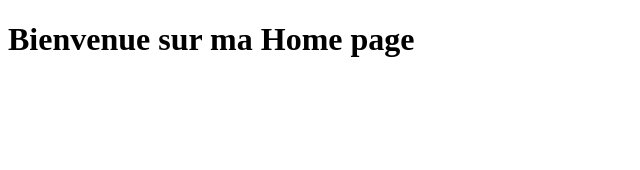
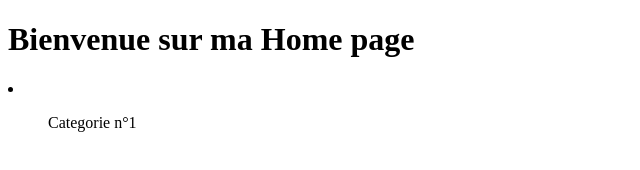
Before and after one commit to ran1mns/ran1mns2025, a plain HTML site: page Edwin/index.html in a window 1280 px wide. Shown: the whole page, without its empty margins (0-640 px from the left). Drawn offline with Linux system fonts and the light colour scheme.

Commit message:
dded categorie

```diff
--- a/Edwin/index.html
+++ b/Edwin/index.html
@@ -9,6 +9,11 @@
 
 <body>
     <h1>Bienvenue sur ma Home page</h1>
+    <li>
+        <ul>
+            Categorie n°1
+        </ul>
+    </li>
 
 </body>
 
```
